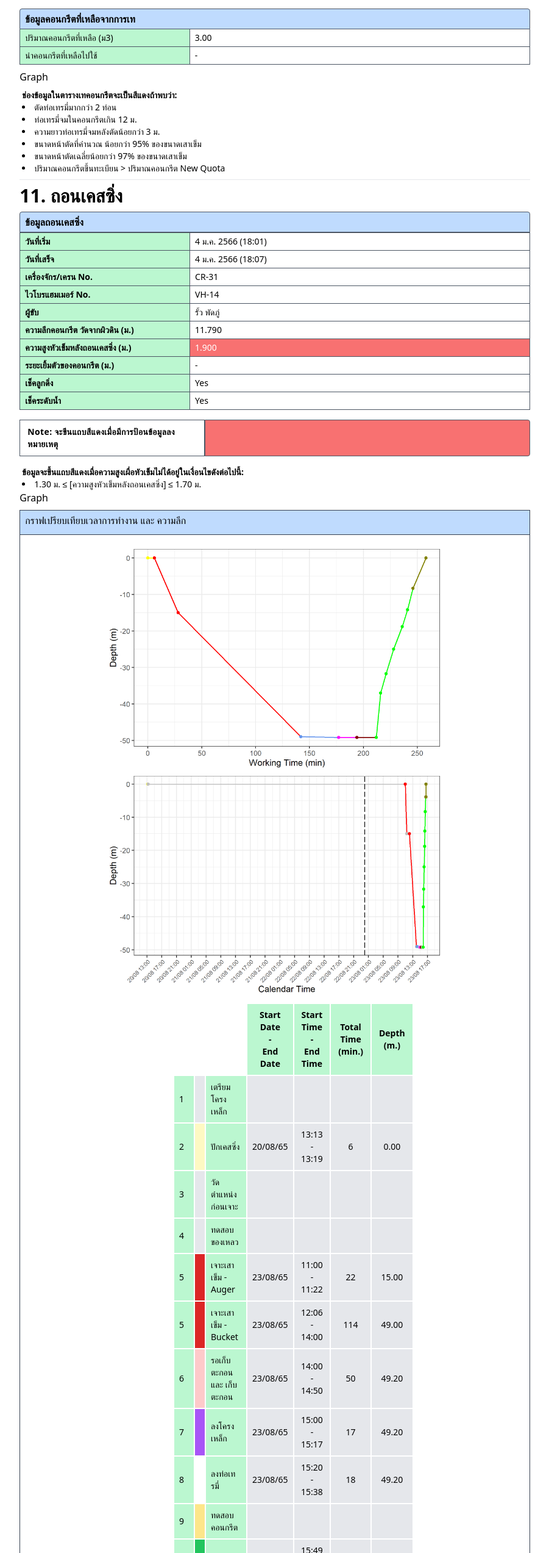
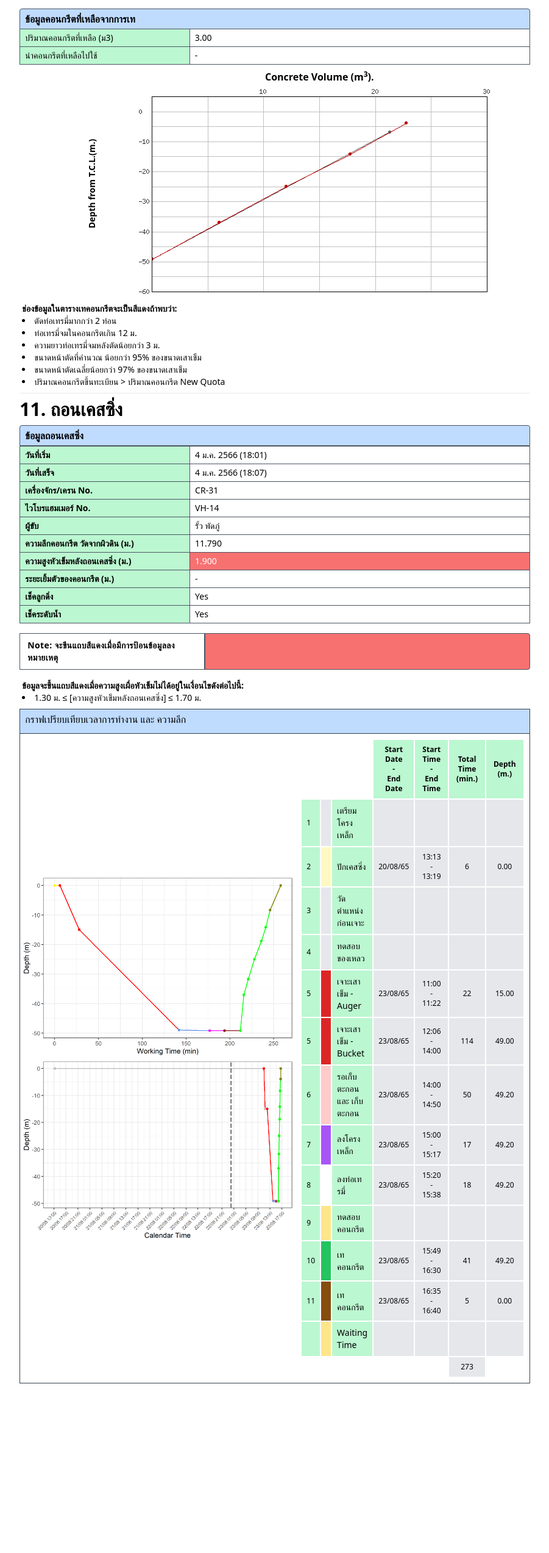
Before and after one commit to thatbeer/react_qcreport, a React (Create React App) app: page /project/1 in a window 1280 px wide. Shown: the part 8860-11406 px from the top of the page at 61% size, without its empty margins (189-1090 px from the left). After the commit the page ends 11160 px from the top, so only its background shows below. Built offline with nearby package versions, Linux system fonts and the light colour scheme; sample sign-in values are in the browser's storage.

Commit message:
step10 graph

```diff
--- a/src/components/details/step10.jsx
+++ b/src/components/details/step10.jsx
@@ -1,5 +1,5 @@
 import CheckTab from '../checktab';
-
+import Gimage from '../../img/step10_plot01.png'
 
 const itemsX = [
     { id: { first: "1", second: '741'}, cfconcrete: '6.0' , depthconFromtop: "-" , diameter:"-",tremyLength : "4.91" , Ncut:'0', cut:'4.91',left:'62',sinkAfterCut:'5',time: {start:'4 ม.ค. 2566 (15:48)',end:'4 ม.ค. 2566 (15:48)'},last: true },
@@ -159,7 +159,30 @@ const Step10 = () => {
                 </div>
             </div>
 
-            <h1>Graph</h1>
+
+
+            {/* ----------------------------------------------Graph section---------------------------------------------- */}
+            <div className='flex justify-center mx-auto text-center items-center'>
+
+
+                        <div className='font-bold rotate-[270deg] text-sm w-auto h-full text-center justify-center items-center'>
+
+                             Depth from T.C.L.(m.)
+
+
+                        </div>
+
+                    <div className='flex flex-col'>
+                        <div className='font-bold'>Concrete Volume (m<sup>3</sup>).</div>
+                        <article>
+                            <img src={Gimage} alt="step11-graph" className='block items-center'/>
+                        </article>
+
+                    </div>
+
+
+
+            </div>
 
 
             {/* ps tab */}
--- a/src/components/details/step11.jsx
+++ b/src/components/details/step11.jsx
@@ -78,19 +78,19 @@ const Step11 = () => {
                 </div>
             </div>
 
-            <h1>Graph</h1>
+            {/* Graph container */}
 
-            <div className='mx-auto border border-gray-700 w-full h-auto relative my-2 justify-center'>
+            <div className='mx-auto border border-gray-700 w-auto min-w-full h-auto relative my-2 justify-center'>
                 <div className='mx-auto bg-blue-200 h-10 border-b border-gray-700'>
                     <h1 className='mx-2 py-1 text-bold'>กราฟเปรียบเทียบเวลาการทำงาน และ ความลึก</h1>
                 </div>
-                <div className='flex flex-col items-center justify-center my-2'>
-                    <div className='flex flex-col items-center justify-center my-2 w-2/3'>
-                        <img src={working}  alt="working time" />
+                <div className='flex lg:flex-row flex-col items-center justify-center my-2  '>
+                    <div className='flex flex-col items-start justify-center my-2 w-full lg:w-4/6'>
+                        <img src={working}  alt="working time"  />
                         <img src={calendar}  alt="calendar time" />
                     </div>
-                    <div className='w-2/5'>
-                        <table className='text-sm'>
+                    <div className='relative lg:w-1/2 px-2'>
+                        <table className='text-xs'>
                             <thead>
                                 <tr>
                                     <th className='px-3 py-2 bg-white border border-white' colSpan={3}></th>
@@ -101,7 +101,7 @@ const Step11 = () => {
                                 </tr>
                             </thead>
                             <tbody className="">
-                                <tr className=''>
+                                <tr>
                                     <td className='p-2 border-2 border-white bg-green-200'>1</td>
                                     <td className='p-2 border-2 border-white bg-gray-200 '></td>
                                     <td className='p-2 border-2 border-white text-sm bg-green-200  w-auto'>เตรียมโครงเหล็ก</td>
@@ -110,7 +110,7 @@ const Step11 = () => {
                                     <td className='p-2 border-2 border-white bg-gray-200  text-center'></td>
                                     <td className='p-2 border-2 border-white bg-gray-200  text-center'></td>
                                 </tr>
-                                <tr className=''>
+                                <tr>
                                     <td className='p-2 border-2 border-white bg-green-200 px-2 py-2 '>2</td>
                                     <td className='p-2 border-2 border-white bg-yellow-100  '></td>
                                     <td className='p-2 border-2 border-white text-sm bg-green-200 w-auto'>ปักเคสซิ่ง</td>
@@ -119,7 +119,7 @@ const Step11 = () => {
                                     <td className='p-2 border-2 border-white bg-gray-200  text-center'>6</td>
                                     <td className='p-2 border-2 border-white bg-gray-200  text-center'>0.00</td>
                                 </tr>
-                                <tr className=''>
+                                <tr>
                                     <td className='p-2 border-2 border-white bg-green-200'>3</td>
                                     <td className='p-2 border-2 border-white bg-gray-200 '></td>
                                     <td className='p-2 border-2 border-white text-sm bg-green-200  w-auto'>วัดตำแหน่งก่อนเจาะ</td>
@@ -128,7 +128,7 @@ const Step11 = () => {
                                     <td className='p-2 border-2 border-white bg-gray-200  text-center'></td>
                                     <td className='p-2 border-2 border-white bg-gray-200  text-center'></td>
                                 </tr>
-                                <tr className=''>
+                                <tr>
                                     <td className='p-2 border-2 border-white bg-green-200'>4</td>
                                     <td className='p-2 border-2 border-white bg-gray-200 '></td>
                                     <td className='p-2 border-2 border-white text-sm bg-green-200  w-auto'>ทดสอบของเหลว</td>
@@ -137,7 +137,7 @@ const Step11 = () => {
                                     <td className='p-2 border-2 border-white bg-gray-200  text-center'></td>
                                     <td className='p-2 border-2 border-white bg-gray-200  text-center'></td>
                                 </tr>
-                                <tr className=''>
+                                <tr>
                                     <td className='p-2 border-2 border-white bg-green-200'>5</td>
                                     <td className='p-2 border-2 border-white bg-red-600 '></td>
                                     <td className='p-2 border-2 border-white text-sm bg-green-200  w-auto'>เจาะเสาเข็ม - Auger</td>
@@ -146,7 +146,7 @@ const Step11 = () => {
                                     <td className='p-2 border-2 border-white bg-gray-200  text-center'>22</td>
                                     <td className='p-2 border-2 border-white bg-gray-200  text-center'>15.00</td>
                                 </tr>
-                                <tr className=''>
+                                <tr>
                                     <td className='p-2 border-2 border-white bg-green-200'>5</td>
                                     <td className='p-2 border-2 border-white bg-red-600 '></td>
                                     <td className='p-2 border-2 border-white text-sm bg-green-200  w-auto'>เจาะเสาเข็ม - Bucket</td>
@@ -155,7 +155,7 @@ const Step11 = () => {
                                     <td className='p-2 border-2 border-white bg-gray-200  text-center'>114</td>
                                     <td className='p-2 border-2 border-white bg-gray-200  text-center'>49.00</td>
                                 </tr>
-                                <tr className=''>
+                                <tr>
                                     <td className='p-2 border-2 border-white bg-green-200'>6</td>
                                     <td className='p-2 border-2 border-white bg-red-200 '></td>
                                     <td className='p-2 border-2 border-white text-sm bg-green-200  w-auto'>รอเก็บตะกอน และ เก็บตะกอน</td>
@@ -164,7 +164,7 @@ const Step11 = () => {
                                     <td className='p-2 border-2 border-white bg-gray-200  text-center'>50</td>
                                     <td className='p-2 border-2 border-white bg-gray-200  text-center'>49.20</td>
                                 </tr>
-                                <tr className=''>
+                                <tr>
                                     <td className='p-2 border-2 border-white bg-green-200'>7</td>
                                     <td className='p-2 border-2 border-white bg-purple-500 '></td>
                                     <td className='p-2 border-2 border-white text-sm bg-green-200  w-auto'>ลงโครงเหล็ก</td>
@@ -173,7 +173,7 @@ const Step11 = () => {
                                     <td className='p-2 border-2 border-white bg-gray-200  text-center'>17</td>
                                     <td className='p-2 border-2 border-white bg-gray-200  text-center'>49.20</td>
                                 </tr>
-                                <tr className=''>
+                                <tr>
                                     <td className='p-2 border-2 border-white bg-green-200'>8</td>
                                     <td className='p-2 border-2 border-white bg-brown-500 '></td>
                                     <td className='p-2 border-2 border-white text-sm bg-green-200  w-auto'>ลงท่อเทรมี่</td>
@@ -182,7 +182,7 @@ const Step11 = () => {
                                     <td className='p-2 border-2 border-white bg-gray-200  text-center'>18</td>
                                     <td className='p-2 border-2 border-white bg-gray-200  text-center'>49.20</td>
                                 </tr>
-                                <tr className=''>
+                                <tr>
                                     <td className='p-2 border-2 border-white bg-green-200'>9</td>
                                     <td className='p-2 border-2 border-white bg-amber-200 '></td>
                                     <td className='p-2 border-2 border-white text-sm bg-green-200  w-auto'>ทดสอบคอนกรีต</td>
@@ -191,7 +191,7 @@ const Step11 = () => {
                                     <td className='p-2 border-2 border-white bg-gray-200  text-center'></td>
                                     <td className='p-2 border-2 border-white bg-gray-200  text-center'></td>
                                 </tr>
-                                <tr className=''>
+                                <tr>
                                     <td className='p-2 border-2 border-white bg-green-200'>10</td>
                                     <td className='p-2 border-2 border-white bg-green-500 '></td>
                                     <td className='p-2 border-2 border-white text-sm bg-green-200  w-auto'>เทคอนกรีต</td>
@@ -200,7 +200,7 @@ const Step11 = () => {
                                     <td className='p-2 border-2 border-white bg-gray-200  text-center'>41</td>
                                     <td className='p-2 border-2 border-white bg-gray-200  text-center'>49.20</td>
                                 </tr>
-                                <tr className=''>
+                                <tr>
                                     <td className='p-2 border-2 border-white bg-green-200'>11</td>
                                     <td className='p-2 border-2 border-white bg-yellow-800 '></td>
                                     <td className='p-2 border-2 border-white text-sm bg-green-200  w-auto'>เทคอนกรีต</td>
@@ -209,7 +209,7 @@ const Step11 = () => {
                                     <td className='p-2 border-2 border-white bg-gray-200  text-center'>5</td>
                                     <td className='p-2 border-2 border-white bg-gray-200  text-center'>0.00</td>
                                 </tr>
-                                <tr className=''>
+                                <tr>
                                     <td className='p-2 border-2 border-white bg-green-200'></td>
                                     <td className='p-2 border-2 border-white bg-amber-200 '></td>
                                     <td className='p-2 border-2 border-white text-sm bg-green-200  w-auto'>Waiting Time</td>
@@ -218,7 +218,7 @@ const Step11 = () => {
                                     <td className='p-2 border-2 border-white bg-gray-200  text-center'></td>
                                     <td className='p-2 border-2 border-white bg-gray-200  text-center'></td>
                                 </tr>
-                                <tr className=''>
+                                <tr>
                                     <td className='p-2 border-2 border-white '></td>
                                     <td className='p-2 border-2 border-white  '></td>
                                     <td className='p-2 border-2 border-white '></td>
```
